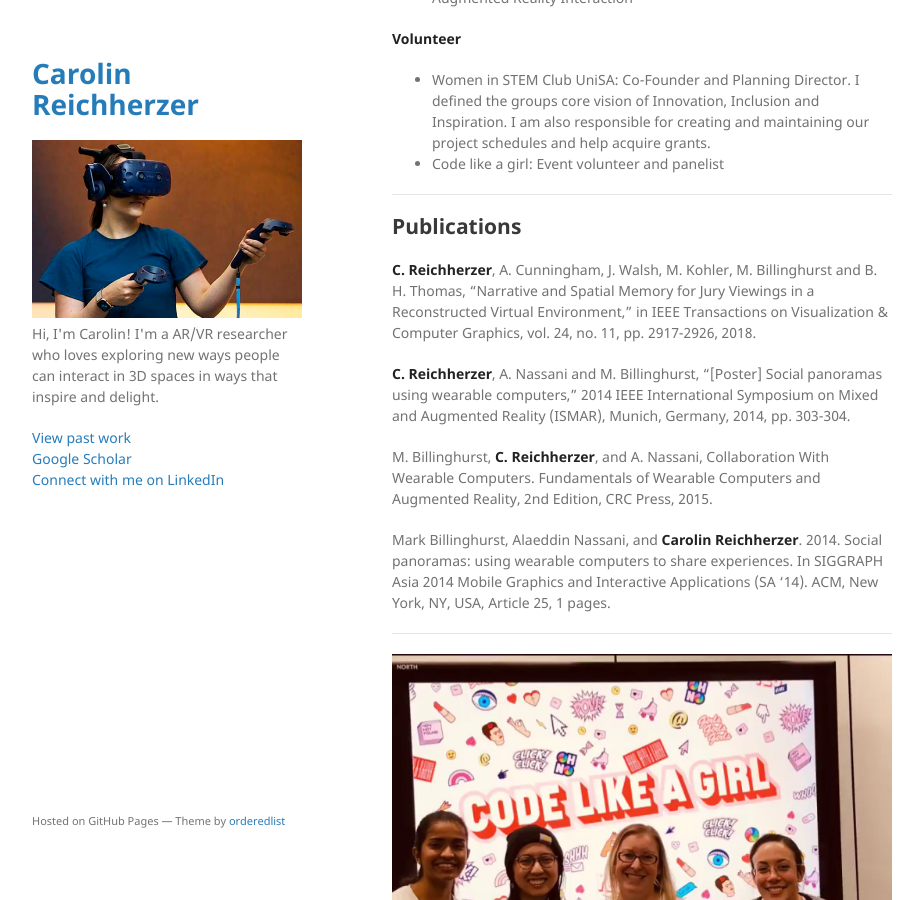
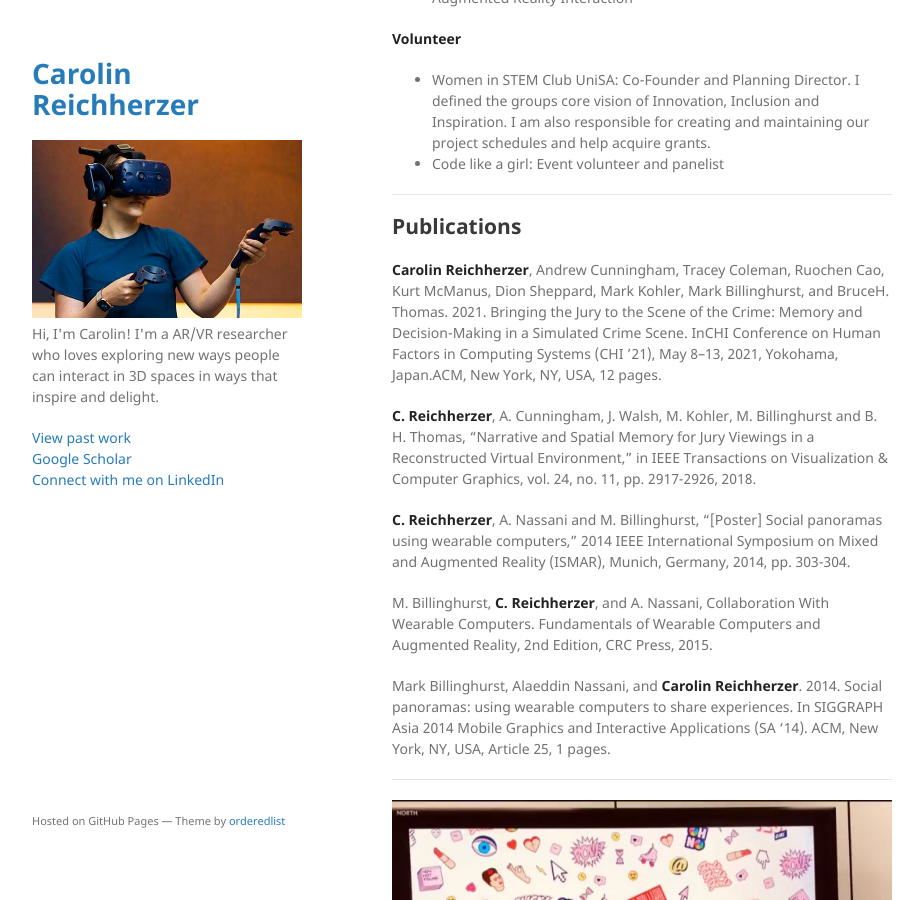
Before and after one commit to kiwicarolin/kiwicarolin.github.io, a Jekyll site: the page built from index.md, in a window 1280 px wide and 900 px high, scrolled down 2646 px. Shown: the whole window, without its empty margins (178-1101 px from the left). Built offline with Jekyll 4.4.1, drawn with Linux system fonts in a browser that asks for light colours; our own code applies the rules of GitHub Pages for plain Markdown files; part of the change alters nothing that is shown; some of the changed text lies outside the part shown.

Commit message:
Added publication

```diff
--- a/index.md
+++ b/index.md
@@ -13,7 +13,7 @@ layout: default
 **[Have a look at some past and ongoing work](./portfolio.html)**
 
 <style>.embed-container { position: relative; padding-bottom: 56.25%; height: 0; overflow: hidden; max-width: 100%; } .embed-container iframe, .embed-container object, .embed-container embed { position: absolute; top: 0; left: 0; width: 100%; height: 100%; }</style><div class='embed-container'><iframe src='https://www.youtube.com/embed/8yMOz9hCWyY' frameborder='0' allowfullscreen></iframe></div>
-_My research is graciously supported by the [Data to Decisions CRC](https://www.d2dcrc.com.au/)._
+_My PhD was graciously supported by the [Data to Decisions CRC](https://www.d2dcrc.com.au/)._
 
 
 
@@ -91,6 +91,8 @@ _My research is graciously supported by the [Data to Decisions CRC](https://www.
 
 ## Publications
 
+**Carolin Reichherzer**, Andrew Cunningham, Tracey Coleman, Ruochen Cao, Kurt McManus, Dion Sheppard, Mark Kohler, Mark Billinghurst, and BruceH. Thomas. 2021. Bringing the Jury to the Scene of the Crime: Memory and Decision-Making in a Simulated Crime Scene. InCHI Conference on Human Factors in Computing Systems (CHI ’21), May 8–13, 2021, Yokohama, Japan.ACM, New York, NY, USA, 12 pages.
+
 **C. Reichherzer**, A. Cunningham, J. Walsh, M. Kohler, M. Billinghurst and B. H. Thomas, "Narrative and Spatial Memory for Jury Viewings in a Reconstructed Virtual Environment," in IEEE Transactions on Visualization & Computer Graphics, vol. 24, no. 11, pp. 2917-2926, 2018.
 
 **C. Reichherzer**, A. Nassani and M. Billinghurst, "[Poster] Social panoramas using wearable computers," 2014 IEEE International Symposium on Mixed and Augmented Reality (ISMAR), Munich, Germany, 2014, pp. 303-304.
```
